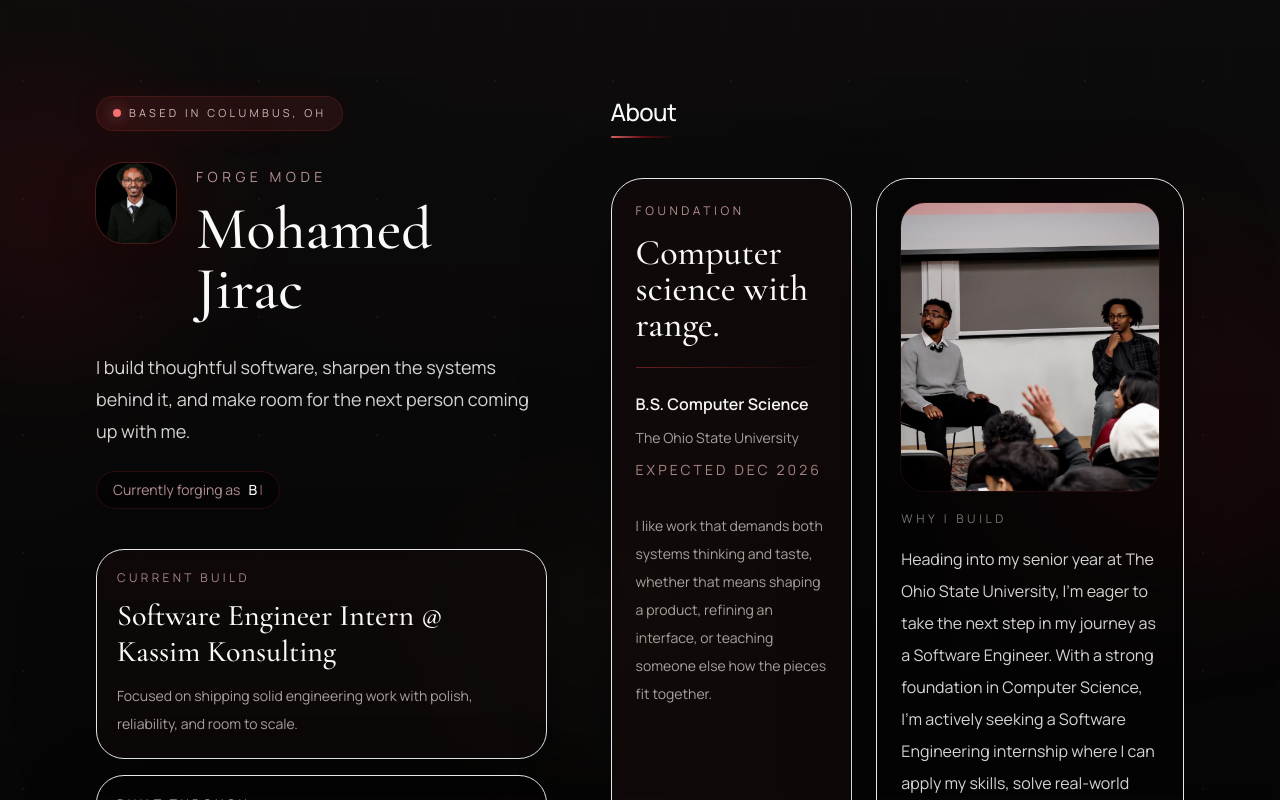
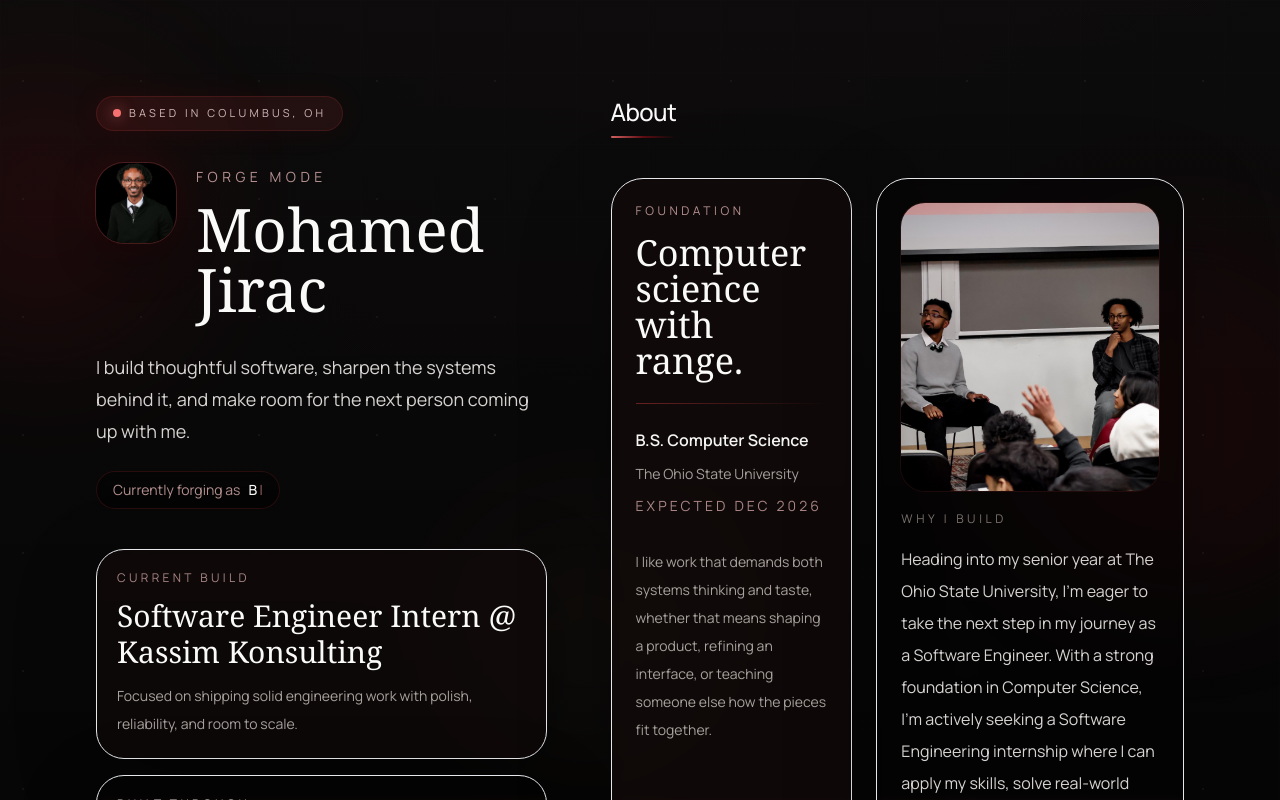
Before and after one commit to Mohamedj2020/PersonalPortfolio, a React (Create React App) app: page / in a window 1280 px wide. Shown: the top 800 px of the page. Built offline with nearby package versions, Linux system fonts and the light colour scheme; no server answers.

Commit message:
Refine portfolio typography

```diff
--- a/tailwind.config.js
+++ b/tailwind.config.js
@@ -7,8 +7,8 @@ module.exports = {
   theme: {
     extend: {
       fontFamily: {
-        sans: ['Manrope', 'system-ui', 'sans-serif'],
-        serif: ['Cormorant Garamond', 'Georgia', 'serif'],
+        sans: ['IBM Plex Sans', 'system-ui', 'sans-serif'],
+        mono: ['IBM Plex Mono', 'ui-monospace', 'monospace'],
       },
     },
   },
```
